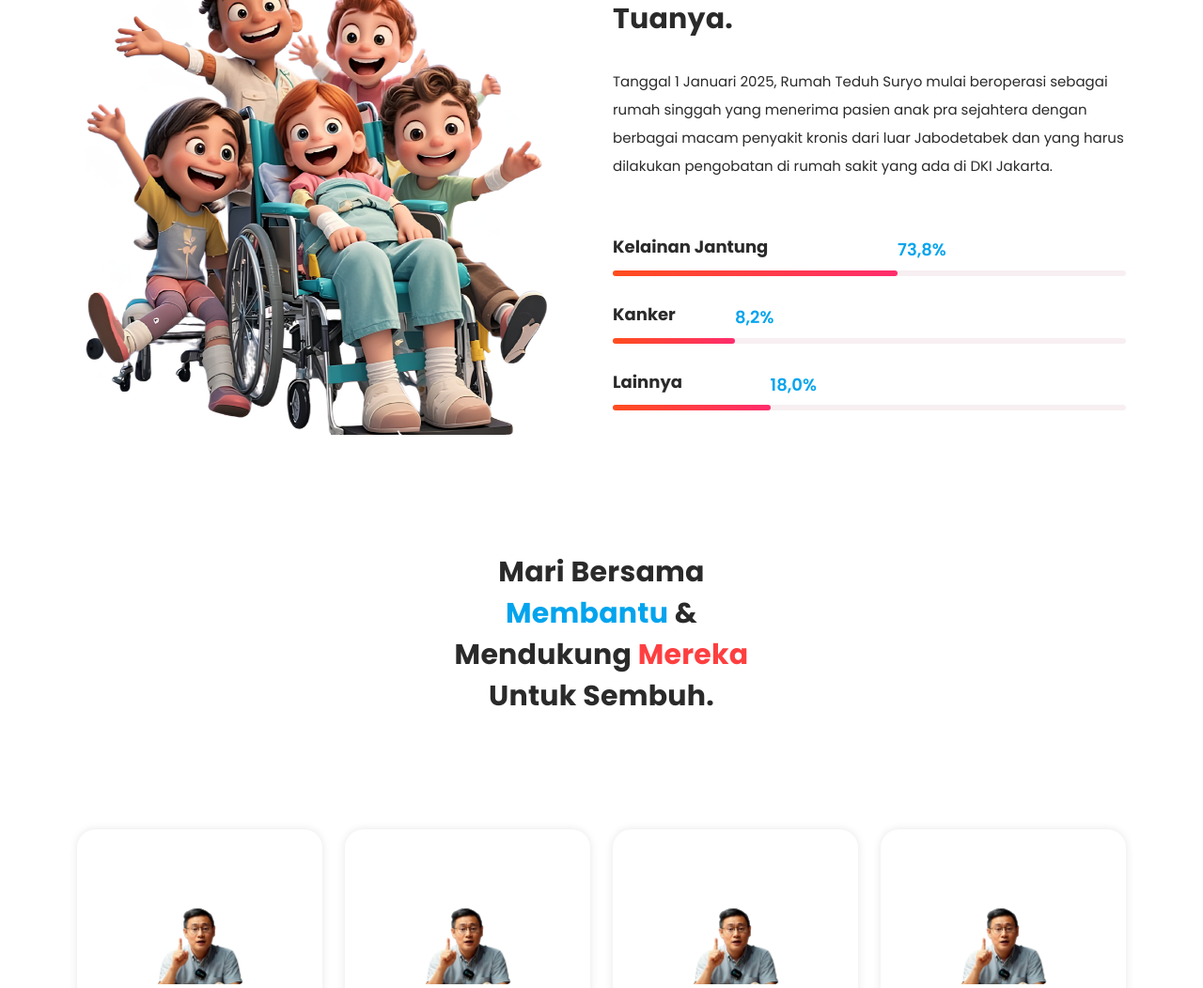
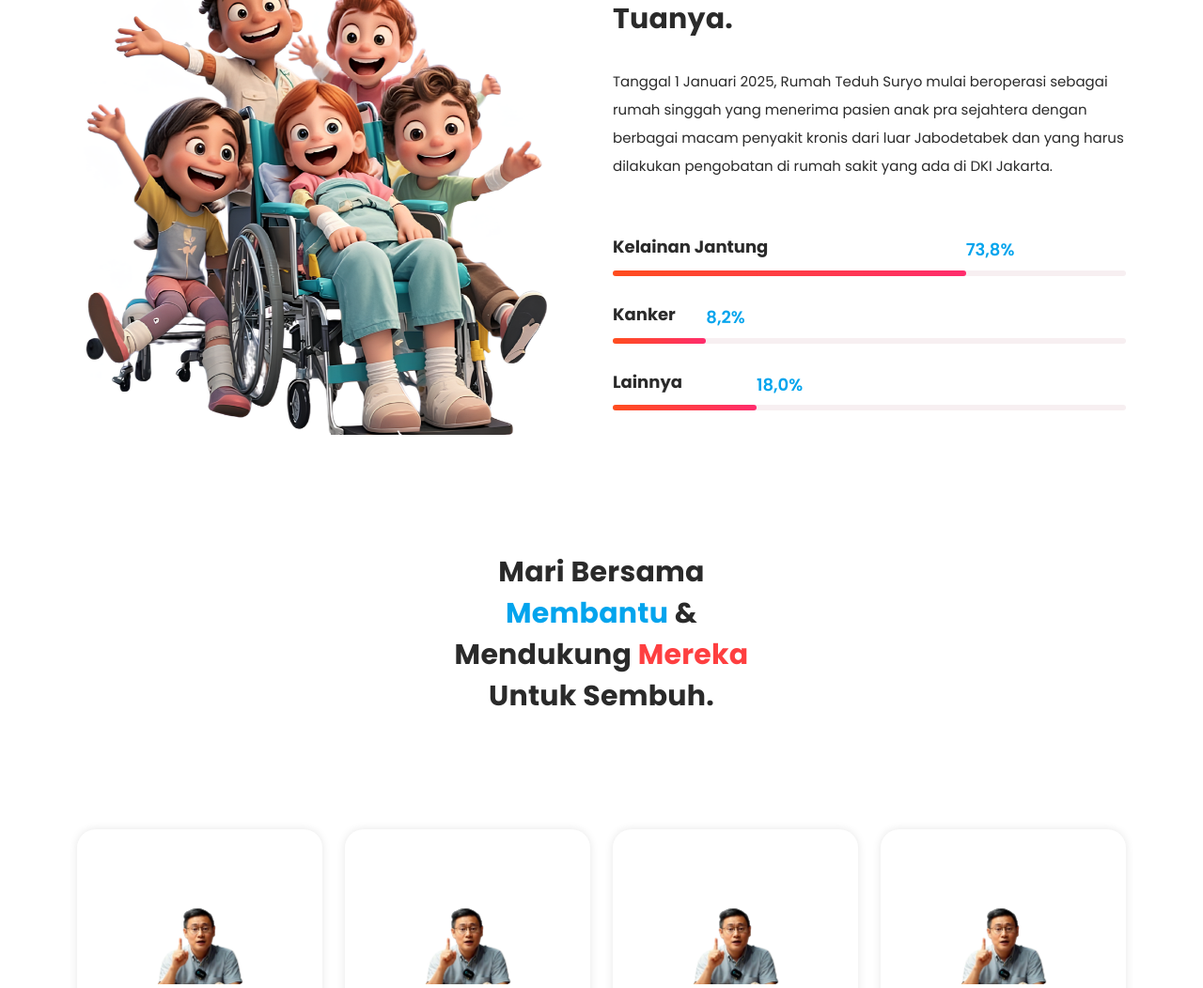
Before and after one commit to rts-people/rts, a plain HTML site: page index.html in a window 1280 px wide. Shown: the part 1826-2878 px from the top of the page at 94% size. Drawn offline with Linux system fonts and the light colour scheme.

Commit message:
Update custom.css

```diff
--- a/assets/css/custom.css
+++ b/assets/css/custom.css
@@ -1105,15 +1105,15 @@
 }
 
 .our-services .first-bar span {
-  left: 55.5%;
+  left: 68.8%;
 }
 
 .our-services .second-bar span {
-  left: 23.8%;
+  left: 18.2%;
 }
 
 .our-services .third-bar span {
-  left: 30.7%;
+  left: 28.0%;
 }
 
 .our-services .progress-skill-bar h4 {
@@ -1143,15 +1143,15 @@
 }
 
 .our-services .first-bar .filled-bar {
-  width: 55.5%;
+  width: 68.8%;
 }
 
 .our-services .second-bar .filled-bar {
-  width: 23.8%;
+  width: 18.2%;
 }
 
 .our-services .third-bar .filled-bar {
-  width: 30.7%;
+  width: 28.0%;
 }
 
 
```
